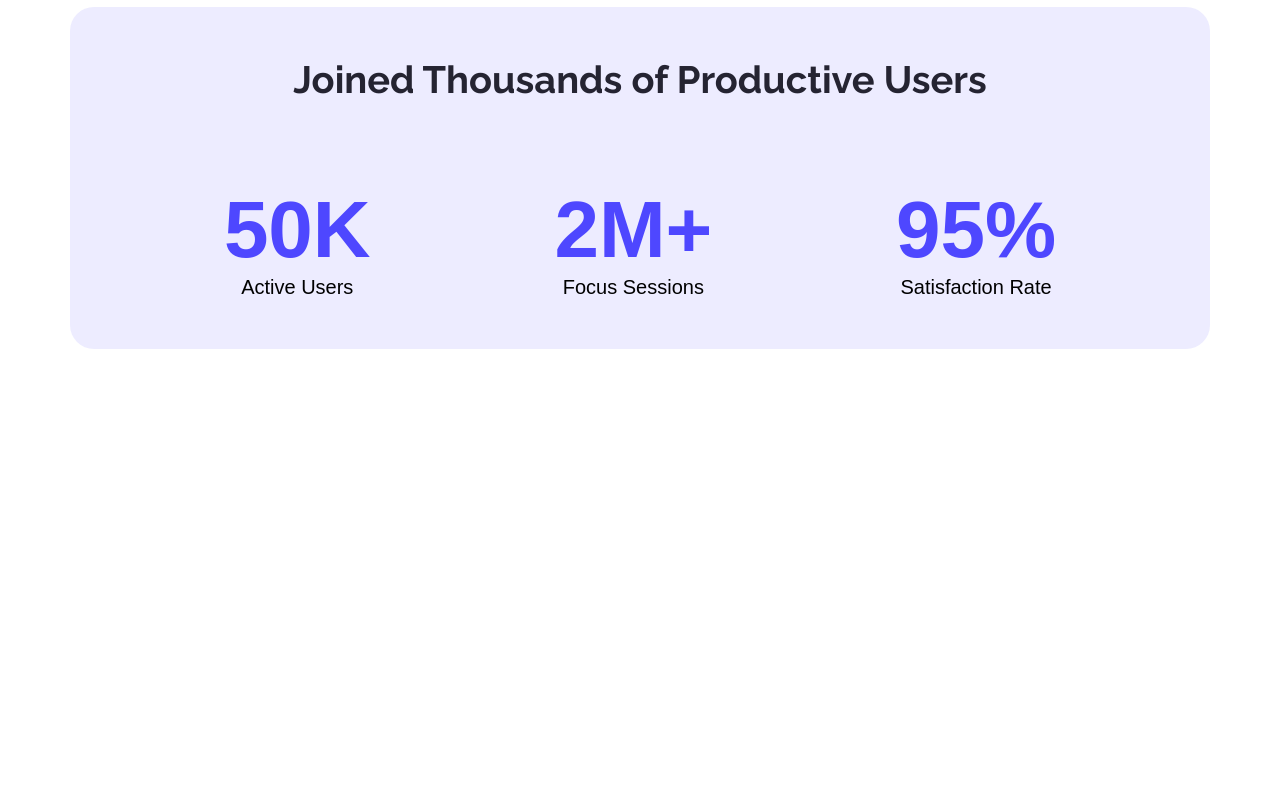
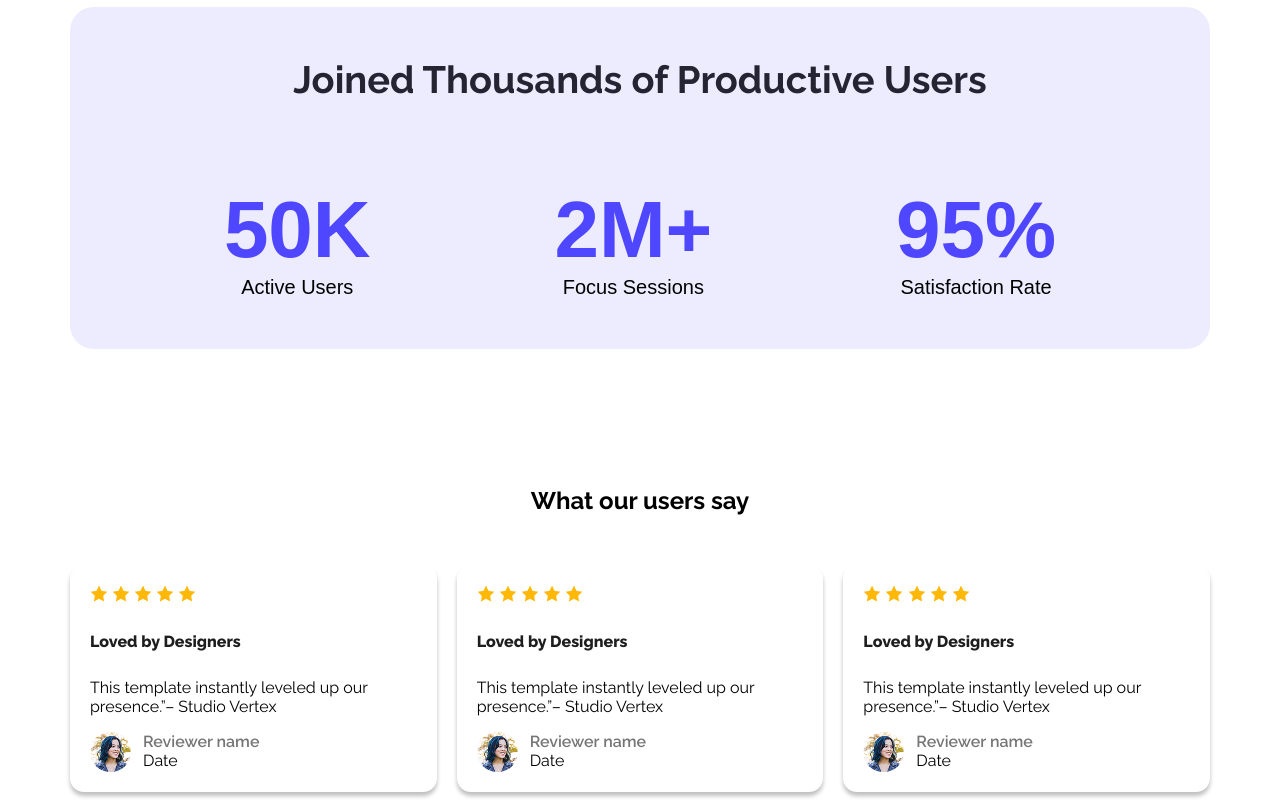
Before and after one commit to Md-Saiful-Haque/testing-web, a plain HTML site: page index.html in a window 1280 px wide. Shown: the part 1259-2059 px from the top of the page. Before the commit the page ends 1616 px from the top, so only its background shows below. Drawn offline with Linux system fonts and the light colour scheme.

Commit message:
added again code

```diff
--- a/index.html
+++ b/index.html
@@ -39,7 +39,6 @@
         </section>
         <section class="productive-users">
         <h2 class="heading">Joined Thousands of Productive Users</h2>
-
         <div class="user">
             <div class="user-item">
                 <div class="user-number">50K</div>
@@ -57,6 +56,59 @@
             </div>
         </div>
     </section>
+    <section class="user-feedback">
+        <h2 class="section-title">What our users say</h2>
+        <div class="feedback-content">
+            <div class="feedback">
+                <img src="Assets/icon-star.png" alt="">
+                <img src="Assets/icon-star.png" alt="">
+                <img src="Assets/icon-star.png" alt="">
+                <img src="Assets/icon-star.png" alt="">
+                <img src="Assets/icon-star.png" alt="">
+                <h5>Loved by Designers</h5>
+                <p class="feedback-description">This template instantly leveled up our presence.”– Studio Vertex</p>
+                <div class="reviewer-img">
+                    <img class="img" src="Assets/avatar.png" alt="">
+                    <div class="reviewer-details">
+                        <span class="reviewer-name">Reviewer name</span>
+                        <span class="review-date">Date</span>
+                    </div>
+                </div>
+            </div>
+            <div class="feedback">
+                <img src="Assets/icon-star.png" alt="">
+                <img src="Assets/icon-star.png" alt="">
+                <img src="Assets/icon-star.png" alt="">
+                <img src="Assets/icon-star.png" alt="">
+                <img src="Assets/icon-star.png" alt="">
+                <h5>Loved by Designers</h5>
+                <p class="feedback-description">This template instantly leveled up our presence.”– Studio Vertex</p>
+                <div class="reviewer-img">
+                    <img class="img" src="Assets/avatar.png" alt="">
+                    <div class="reviewer-details">
+                        <span class="reviewer-name">Reviewer name</span>
+                        <span class="review-date">Date</span>
+                    </div>
+                </div>
+            </div>
+            <div class="feedback">
+                <img src="Assets/icon-star.png" alt="">
+                <img src="Assets/icon-star.png" alt="">
+                <img src="Assets/icon-star.png" alt="">
+                <img src="Assets/icon-star.png" alt="">
+                <img src="Assets/icon-star.png" alt="">
+                <h5>Loved by Designers</h5>
+                <p class="feedback-description">This template instantly leveled up our presence.”– Studio Vertex</p>
+                <div class="reviewer-img">
+                    <img class="img" src="Assets/avatar.png" alt="">
+                    <div class="reviewer-details">
+                        <span class="reviewer-name">Reviewer name</span>
+                        <span class="review-date">Date</span>
+                    </div>
+                </div>
+            </div>
+        </div>
+    </section>
     </main>
     <footer>
 
--- a/styles/index.css
+++ b/styles/index.css
@@ -25,7 +25,10 @@
     border-radius: 5px;
     padding: 12px 35px;
     border: none;
-
+    cursor: pointer;
+}
+.btn-primary:hover{
+    background-color: yellowgreen;
 }
 main{
     max-width: 1140px;
@@ -79,6 +82,48 @@ nav{
 .action-img{
     border-radius: 48px;
 }
+/* feedback section */
+.user-feedback{
+    align-items: center;
+    margin-top: 137px;
+
+}
+.section-title{
+    text-align: center;
+    margin-bottom: 50px;
+}
+.feedback-content{
+    display: flex;
+    gap: 20px;
+}
+.feedback{
+    border-radius: 14px;
+    padding: 20px;
+    box-shadow: 0px 4px 4px 0px rgba(0, 0, 0, 0.25);
+}
+.reviewer-img{
+    display: flex;
+    gap: 12px;
+}
+.reviewer-details{
+    display: flex;
+    flex-direction: column;
+}
+/*.feedback-description{
+}*/
+.feedback h5{
+    font-size: 16px;
+    font-weight: 800;
+    color: #1E1E1E;
+}
+.reviewer-name{
+    color: #757575;
+    font-size: 16px;
+    font-weight: 600;
+}
+.img{
+    border-radius: 50%;
+}
 /* productive users section */
 .heading{
     font-size: 38px;
```
Also changed, not shown: Assets copy/Hero-bg.png (added), Assets copy/avatar.png (added), Assets copy/icon-star.png (added), Assets copy/wc-big.png (added), Assets copy/wc-mini.png (added).
